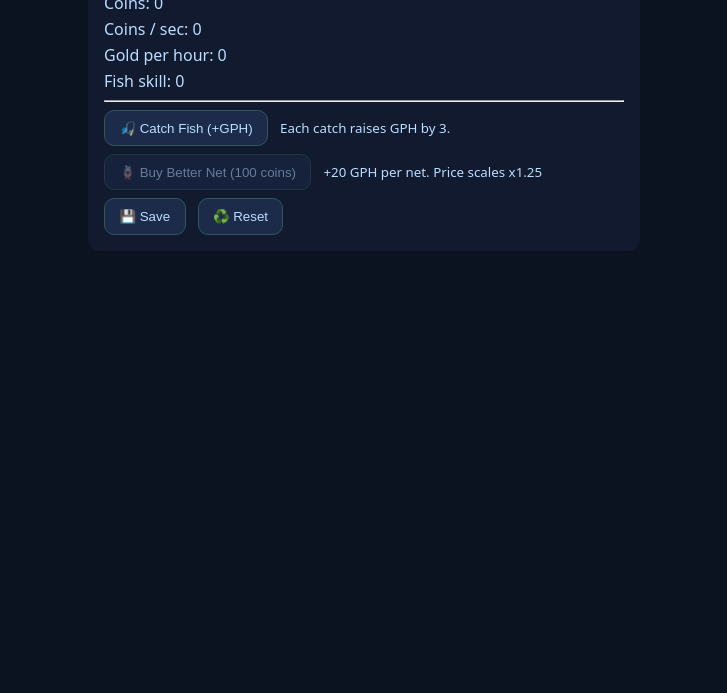
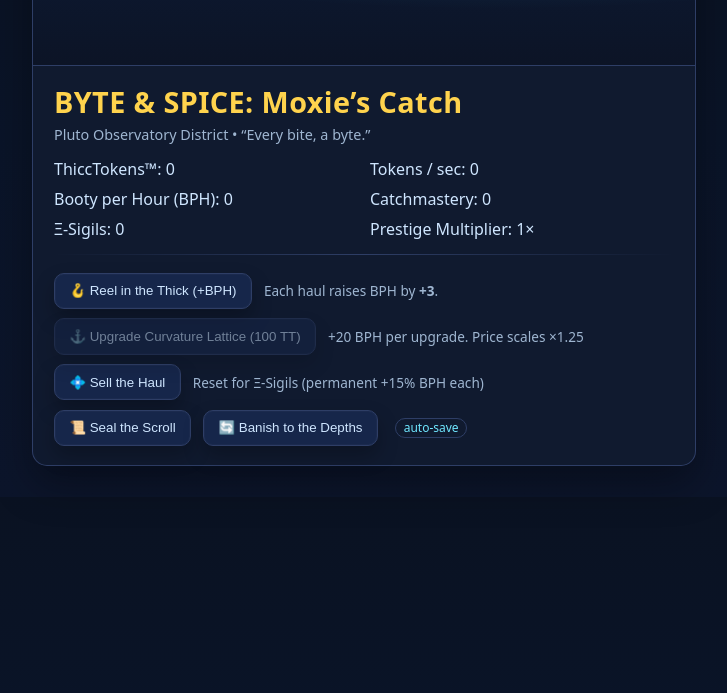
Before and after one commit to CulturallyConvexContures/wobbly-redemption, a plain HTML site: page moxies-catch.html in a window 1280 px wide. Shown: the part 107-800 px from the top of the page, without its empty margins (276-1003 px from the left). Drawn offline with Linux system fonts and the light colour scheme.

Commit message:
Update moxies-catch.html

```diff
--- a/moxies-catch.html
+++ b/moxies-catch.html
@@ -2,154 +2,211 @@
 <html>
 <head>
   <meta charset="utf-8" />
-  <title>Pluto Fishing Co-op</title>
+  <meta name="viewport" content="width=device-width,initial-scale=1" />
+  <title>Moxie’s Catch — Pluto Outpost</title>
   <style>
-    body { font-family: system-ui, sans-serif; background:#0b1220; color:#bdf; margin:0; }
-    .wrap { max-width: 520px; margin: 2rem auto; padding: 1rem; background:#111a2e; border-radius:12px; }
-    h1 { margin: 0 0 .5rem; }
-    .stats div { margin:.25rem 0; }
-    button { background:#1c2b4a; color:#bdf; border:1px solid #355; padding:.6rem .9rem; border-radius:10px; cursor:pointer; }
-    button:disabled { opacity:.5; cursor:default; }
-    .row { display:flex; gap:.75rem; align-items:center; flex-wrap:wrap; }
+    /* ===== THEME (tweak freely) ===== */
+    :root{
+      --ink:#0b1220; --panel:#101a2f; --edge:#2e3e66; --cy:#6fe7ff;
+      --glow:#33d1ff; --accent:#ffd34d; --muted:#9fb6d1;
+    }
+    body{
+      font-family: system-ui, -apple-system, Segoe UI, Roboto, sans-serif;
+      background:linear-gradient(180deg,#0a1222,#0a1428 40%,#0c152b);
+      color:#cfe6ff; margin:0;
+    }
+    .wrap{
+      max-width:620px; margin:2rem auto; padding:1.2rem 1.3rem;
+      background:var(--panel); border-radius:14px;
+      box-shadow:0 0 0 1px var(--edge), 0 18px 40px rgba(0,0,0,.35);
+    }
+    h1{ margin:.25rem 0 .25rem; font-size:1.8rem; color:var(--accent); letter-spacing:.4px; }
+    .subtitle{ color:var(--muted); font-size:.9rem; margin-bottom:.75rem }
+    .stats{ display:grid; grid-template-columns: 1fr 1fr; gap:.3rem .75rem; }
+    .stats div{ margin:.1rem 0; }
+    .bar{ height:1px; background:linear-gradient(90deg,transparent,var(--edge),transparent);
+      margin:.8rem 0 1.1rem; }
+    .row{ display:flex; gap:.75rem; align-items:center; flex-wrap:wrap; }
+    .note{ color:var(--muted); font-size:.85rem }
 
-    /* Toast styling */
-    .toast {
-      position: fixed;
-      top: 1rem;
-      right: 1rem;
-      background: rgba(20, 40, 80, 0.95);
-      color: #bdf;
-      padding: .75rem 1rem;
-      border: 1px solid #355;
-      border-radius: 8px;
-      font-size: 0.9rem;
-      opacity: 0;
-      pointer-events: none;
-      transition: opacity 0.5s ease;
-      z-index: 9999;
+    button{
+      background:#16264a; color:#cfe6ff; border:1px solid var(--edge);
+      padding:.6rem .9rem; border-radius:10px; cursor:pointer; transition:transform .02s ease, filter .15s ease;
+      box-shadow:0 0 0 1px rgba(255,255,255,.02) inset, 0 10px 20px rgba(0,0,0,.25);
     }
-    .toast.show { opacity: 1; }
+    button:hover{ filter:brightness(1.05); }
+    button:active{ transform:translateY(1px); }
+    button:disabled{ opacity:.5; cursor:default; }
+    .pill{ display:inline-block; padding:.05rem .45rem; border:1px solid var(--edge);
+      border-radius:999px; color:var(--cy); margin-left:.35rem; font-size:.75rem; }
+
+    /* Toast (non-blocking notification) */
+    .toast{
+      position:fixed; top:1rem; right:1rem; background:rgba(20,45,80,.96);
+      color:#cfe6ff; padding:.75rem 1rem; border:1px solid var(--edge); border-radius:10px;
+      box-shadow:0 0 18px rgba(51,209,255,.25), inset 0 0 12px rgba(51,209,255,.06);
+      font-size:.9rem; opacity:0; pointer-events:none; transition:opacity .45s ease; z-index:9999;
+    }
+    .toast.show{ opacity:1; }
+
+    /* Optional header art area (swap to your asset) */
+    .banner{
+      height:140px; margin:-1.2rem -1.3rem 1rem; border-radius:14px 14px 0 0;
+      background: radial-gradient(120% 100% at 70% 0%, rgba(51,209,255,.18), transparent 60%),
+                  linear-gradient(180deg, #0d1a34, #0c1426);
+      border-bottom:1px solid var(--edge);
+    }
   </style>
 </head>
 <body>
   <div class="wrap">
-    <h1>Pluto Fishing Co-op</h1>
+    <div class="banner"></div>
+
+    <h1>BYTE & SPICE: Moxie’s Catch</h1>
+    <div class="subtitle">Pluto Observatory District • “Every bite, a byte.”</div>
+
     <div class="stats">
-      <div>Coins: <span id="coins">0</span></div>
-      <div>Coins / sec: <span id="cps">0</span></div>
-      <div>Gold per hour: <span id="gph">0</span></div>
-      <div>Fish skill: <span id="fishSkill">0</span></div>
+      <div>ThiccTokens™: <span id="coins">0</span></div>
+      <div>Tokens / sec: <span id="cps">0</span></div>
+      <div>Booty per Hour (BPH): <span id="bph">0</span></div>
+      <div>Catchmastery: <span id="catch">0</span></div>
+      <div>Ξ‑Sigils: <span id="sigil">0</span></div>
+      <div>Prestige Multiplier: <span id="mult">1.00×</span></div>
     </div>
-    <hr/>
+
+    <div class="bar"></div>
+
     <div class="row">
-      <button id="catchFishBtn">🎣 Catch Fish (+GPH)</button>
-      <small>Each catch raises GPH by 3.</small>
+      <button id="catchBtn">🪝 Reel in the Thick (+BPH)</button>
+      <small class="note">Each haul raises BPH by <strong>+3</strong>.</small>
     </div>
-    <div class="row" style="margin-top:.5rem">
-      <button id="buyNetBtn">🪢 Buy Better Net (100 coins)</button>
-      <small>+20 GPH per net. Price scales x1.25</small>
+
+    <div class="row" style="margin-top:.6rem">
+      <button id="netBtn">⚓ Upgrade Curvature Lattice (100 TT)</button>
+      <small class="note">+20 BPH per upgrade. Price scales ×1.25</small>
     </div>
-    <div class="row" style="margin-top:.5rem">
-      <button id="saveBtn">💾 Save</button>
-      <button id="resetBtn">♻️ Reset</button>
+
+    <div class="row" style="margin-top:.6rem">
+      <button id="prestigeBtn">💠 Sell the Haul</button>
+      <small class="note">Reset for Ξ‑Sigils (permanent +15% BPH each)</small>
+    </div>
+
+    <div class="row" style="margin-top:.6rem">
+      <button id="saveBtn">📜 Seal the Scroll</button>
+      <button id="resetBtn">🔄 Banish to the Depths</button>
+      <span class="pill">auto‑save</span>
     </div>
   </div>
 
   <div id="toast" class="toast"></div>
 
   <script>
-    const el = id => document.getElementById(id);
+    // ===== Helpers =====
+    const $ = id => document.getElementById(id);
     const fmt = n => n.toLocaleString(undefined,{maximumFractionDigits:2});
+    const toast = (msg, ms=4200) => { const t=$('toast'); t.textContent=msg; t.classList.add('show'); setTimeout(()=>t.classList.remove('show'), ms); };
 
-    const state = {
-      coins: 0,
-      gph: 0,
-      fishSkill: 0,
+    // ===== Game State =====
+    const S = {
+      coins: 0,        // ThiccTokens™
+      bph: 0,          // Booty per hour (base, pre-multiplier)
+      catch: 0,        // Catchmastery
       nets: 0,
       netPrice: 100,
+      sigil: 0,        // Prestige currency
       lastTick: Date.now()
     };
 
-    // Load saved
-    const saved = localStorage.getItem('pluto-idle');
-    if (saved) Object.assign(state, JSON.parse(saved));
+    // Load
+    const saved = localStorage.getItem('moxies-catch');
+    if (saved) Object.assign(S, JSON.parse(saved));
 
-    function cps() { return state.gph / 3600; }
+    // Rates
+    const prestigeMult = () => 1 + (S.sigil * 0.15);     // +15% BPH per sigil
+    const cps = () => (S.bph * prestigeMult()) / 3600;   // tokens per sec (with prestige)
 
-    // Toast helper
-    function showToast(msg) {
-      const toast = el('toast');
-      toast.textContent = msg;
-      toast.classList.add('show');
-      setTimeout(() => toast.classList.remove('show'), 4000); // fade out
-    }
-
-    // ---- OFFLINE PROGRESS (toast once) ----
-    (function grantOfflineProgressOnce(){
+    // Offline progress (toast once)
+    (function offline(){
       const now = Date.now();
-      const dt = Math.max(0, (now - (state.lastTick||now)) / 1000);
-      const CAP_HOURS = 12;
+      const dt = Math.max(0, (now - (S.lastTick||now)) / 1000);
+      const CAP_HOURS = 12; // keep sane
       const capped = Math.min(dt, CAP_HOURS*3600);
       const earned = cps() * capped;
-      if (earned > 0.01 && capped > 0) {
-        state.coins += earned;
+      if (earned > 0.01 && capped > 0){
+        S.coins += earned;
         setTimeout(() => {
-          showToast(`While you were away (${fmt(capped/3600)}h), your co-op earned ${fmt(earned)} coins.`);
-        }, 200);
+          toast(`While you drifted among Pluto’s moons (${fmt(capped/3600)}h), Moxie’s crew hauled ${fmt(earned)} ThiccTokens™ from the currents.`);
+        }, 180);
       }
-      state.lastTick = now;
+      S.lastTick = now;
     })();
-    // ---------------------------------------
 
-    function tick(dtSec) { state.coins += cps() * dtSec; }
-
-    function gameLoop() {
+    // Loop (delta-based, robust to tab throttling)
+    function loop(){
       const now = Date.now();
-      const dt = (now - state.lastTick) / 1000;
-      state.lastTick = now;
-      tick(Math.min(dt, 60));
+      const dt = (now - S.lastTick) / 1000;
+      S.lastTick = now;
+      S.coins += cps() * Math.min(dt, 60);
       render();
     }
-    setInterval(gameLoop, 1000);
+    setInterval(loop, 1000);
 
-    function render() {
-      el('coins').textContent = fmt(state.coins);
-      el('cps').textContent = fmt(cps());
-      el('gph').textContent = fmt(state.gph);
-      el('fishSkill').textContent = state.fishSkill;
-      el('buyNetBtn').disabled = state.coins < state.netPrice;
-    }
+    // ===== Actions =====
+    $('catchBtn').onclick = () => { S.catch += 1; S.bph += 3; render(); };
 
-    // Actions
-    el('catchFishBtn').onclick = () => {
-      state.fishSkill += 1;
-      state.gph += 3;
-      render();
-    };
-
-    el('buyNetBtn').onclick = () => {
-      if (state.coins >= state.netPrice) {
-        state.coins -= state.netPrice;
-        state.nets += 1;
-        state.gph += 20;
-        state.netPrice = Math.ceil(state.netPrice * 1.25);
-        el('buyNetBtn').textContent = `🪢 Buy Better Net (${state.netPrice} coins)`;
+    $('netBtn').onclick = () => {
+      if (S.coins >= S.netPrice){
+        S.coins -= S.netPrice;
+        S.nets += 1;
+        S.bph += 20;
+        S.netPrice = Math.ceil(S.netPrice * 1.25);
+        $('netBtn').textContent = `⚓ Upgrade Curvature Lattice (${S.netPrice} TT)`;
         render();
       }
     };
 
-    // Save/Reset
-    function save(){ localStorage.setItem('pluto-idle', JSON.stringify(state)); }
-    el('saveBtn').onclick = () => { save(); showToast('Progress saved.'); };
-    el('resetBtn').onclick = () => {
-      if (!confirm('Reset progress?')) return;
-      localStorage.removeItem('pluto-idle'); location.reload();
+    function prestige(){
+      // earn 1 Ξ‑Sigil per 1000 TT (floor)
+      const earned = Math.floor(S.coins / 1000);
+      if (earned <= 0){ toast('Haul not big enough to impress Moxie.'); return; }
+      if (!confirm(`Sell your entire haul for ${earned} Ξ‑Sigil(s)? This resets your catch and gear.`)) return;
+
+      S.sigil += earned;
+      // Reset loop
+      S.coins = 0;
+      S.bph = 0;
+      S.catch = 0;
+      S.nets = 0;
+      S.netPrice = 100;
+
+      save(); render();
+      toast(`Trade complete. ${earned} Ξ‑Sigil(s) etched into your soul.`);
+    }
+    $('prestigeBtn').onclick = prestige;
+
+    // Save / Reset
+    function save(){ localStorage.setItem('moxies-catch', JSON.stringify(S)); }
+    $('saveBtn').onclick = () => { save(); toast('Scroll sealed. Progress preserved.'); };
+    $('resetBtn').onclick = () => {
+      if (!confirm('Banish all progress to the depths?')) return;
+      localStorage.removeItem('moxies-catch'); location.reload();
     };
+    setInterval(save, 15000);
+
+    // ===== Render =====
+    function render(){
+      $('coins').textContent = fmt(S.coins);
+      $('cps').textContent = fmt(cps());
+      $('bph').textContent = fmt(S.bph);
+      $('catch').textContent = S.catch;
+      $('sigil').textContent = S.sigil;
+      $('mult').textContent = `${fmt(prestigeMult())}×`;
+      $('netBtn').disabled = S.coins < S.netPrice;
+    }
 
     // Init
-    el('buyNetBtn').textContent = `🪢 Buy Better Net (${state.netPrice} coins)`;
+    $('netBtn').textContent = `⚓ Upgrade Curvature Lattice (${S.netPrice} TT)`;
     render();
-    setInterval(save, 15000);
   </script>
 </body>
 </html>
```
